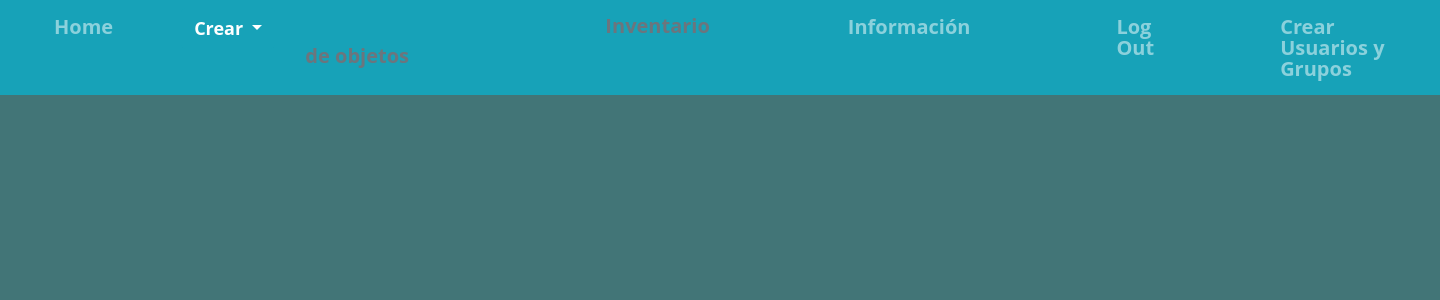
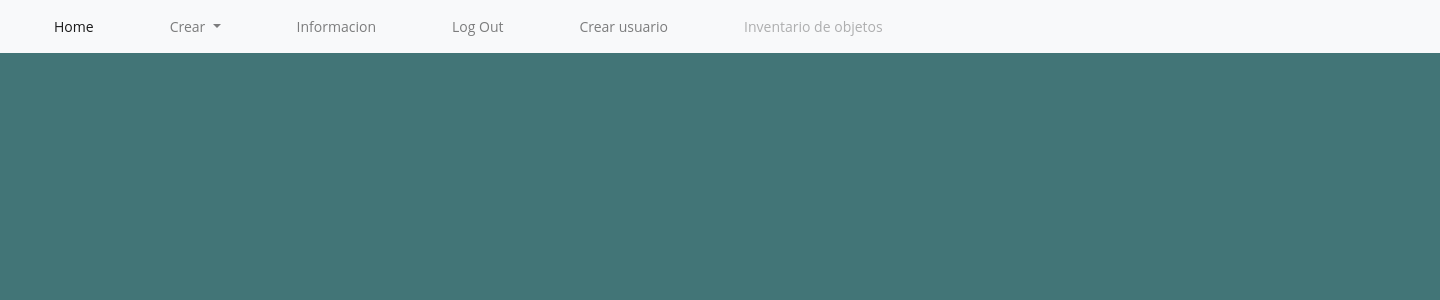
Before and after one commit to francobustos/inventory_1, a Django app: page / in a window 1440 px wide. Shown: the top 300 px of the page. Run offline with Django 3.2, Linux system fonts and the light colour scheme; the visitor is signed in with stand-in values (Sample User, id 1); data that the repository does not hold is empty; parts of the project's set-up code (start-up, migrations or seed data) failed here and were passed over; some libraries are stand-ins or nearby versions.

Commit message:
Cambiando navbar

```diff
--- a/inventory/static/inventory_app/index.css
+++ b/inventory/static/inventory_app/index.css
@@ -14,6 +14,10 @@ height: 100%;
   font-family: inherit;
   font-weight: bold;
   font-size: 20px;
+}
+
+#inve{
+  margin-left: 100px;
 }
 
 #logout{
--- a/inventory/templates/inventory_app/home.html
+++ b/inventory/templates/inventory_app/home.html
@@ -11,44 +11,43 @@
 </head>
 
 <body class="body_index" id="body">
-  <nav class="navbar navbar-expand-lg navbar-dark bg-info">
-    <button class="navbar-toggler" type="button" data-toggle="collapse" data-target="#navbarNav" aria-controls="navbarNav" aria-expanded="false" aria-label="Toggle navigation">
-      <span class="navbar-toggler-icon"></span>
-    </button>
-    <div class="collapse navbar-collapse" id="navbarNav">
-      <ul class="navbar-nav">
-        <li class="nav-item">
-          <a class="nav-link" id="home" href="{% url 'home' %}">Home</a>
+
+
+  <nav class="navbar navbar-expand-lg navbar-light bg-light">
+    <div class="collapse navbar-collapse" id="navbarSupportedContent">
+      <ul class="navbar-nav mr-auto">
+        <li class="nav-item active">
+          <a class="nav-link" href="{% url 'home'%}">Home <span class="sr-only">(current)</span></a>
+        </li>
+        <li class="nav-item dropdown">
+          <a class="nav-link dropdown-toggle" href="#" id="navbarDropdown" role="button" data-toggle="dropdown" aria-haspopup="true" aria-expanded="false">
+            Crear
+          </a>
+          <div class="dropdown-menu" aria-labelledby="navbarDropdown">
+            <a class="dropdown-item" href="{% url 'crear_area'%}">Area</a>
+            <div class="dropdown-divider"></div>
+            <a class="dropdown-item" href="{% url 'crear_objeto'%}">Objeto</a>
+            <div class="dropdown-divider"></div>
+            <a class="dropdown-item" href="{% url 'crear_container'%}">Container</a>
+          </div>
         </li>
         <li class="nav-item">
-          <div class="dropdown">
-            <button id="crear" type="button" class="btn btn-info dropdown-toggle" data-toggle="dropdown">
-              Crear
-            </button>
-            <div class="dropdown-menu">
-              <a class="dropdown-item" href="{% url 'crear_area' %}">Área</a>
-              <div class="dropdown-divider"></div>
-              <a class="dropdown-item" href="{% url 'crear_container' %}">Container</a>
-              <div class="dropdown-divider"></div>
-              <a class="dropdown-item" href="{% url 'crear_objeto' %}">Objeto</a>
-            </div>
-          </div>
-        </li>
-        <h3 class="empresaNav">
-          <small id="Inventario" class="text-muted"> Inventario de objetos</small>
-        </h3>
-        <li class="nav-item">
-          <a id="Info" class="nav-link" href="{% url 'informacion' %}">Información</a>
+          <a class="nav-link" href="{% url 'informacion'%}">Informacion</a>
         </li>
         <li class="nav-item">
-          <a id="logout" class="nav-link" href="{% url 'logout' %}">Log Out</a>
+          <a class="nav-link" href="{% url 'logout'%}">Log Out</a>
         </li>
         <li class="nav-item">
-          <a id="crear_u" class="nav-link" href="../admin/auth/">Crear Usuarios y Grupos</a>
+          <a class="nav-link" href="#">Crear usuario</a>
+        </li>
+        <li class="nav-item">
+          <a class="nav-link disabled" href="#" tabindex="-1" aria-disabled="true">Inventario de objetos</a>
         </li>
       </ul>
     </div>
   </nav>
+
+
   <br>
   {% block content %}
   <div id="lista">
```
